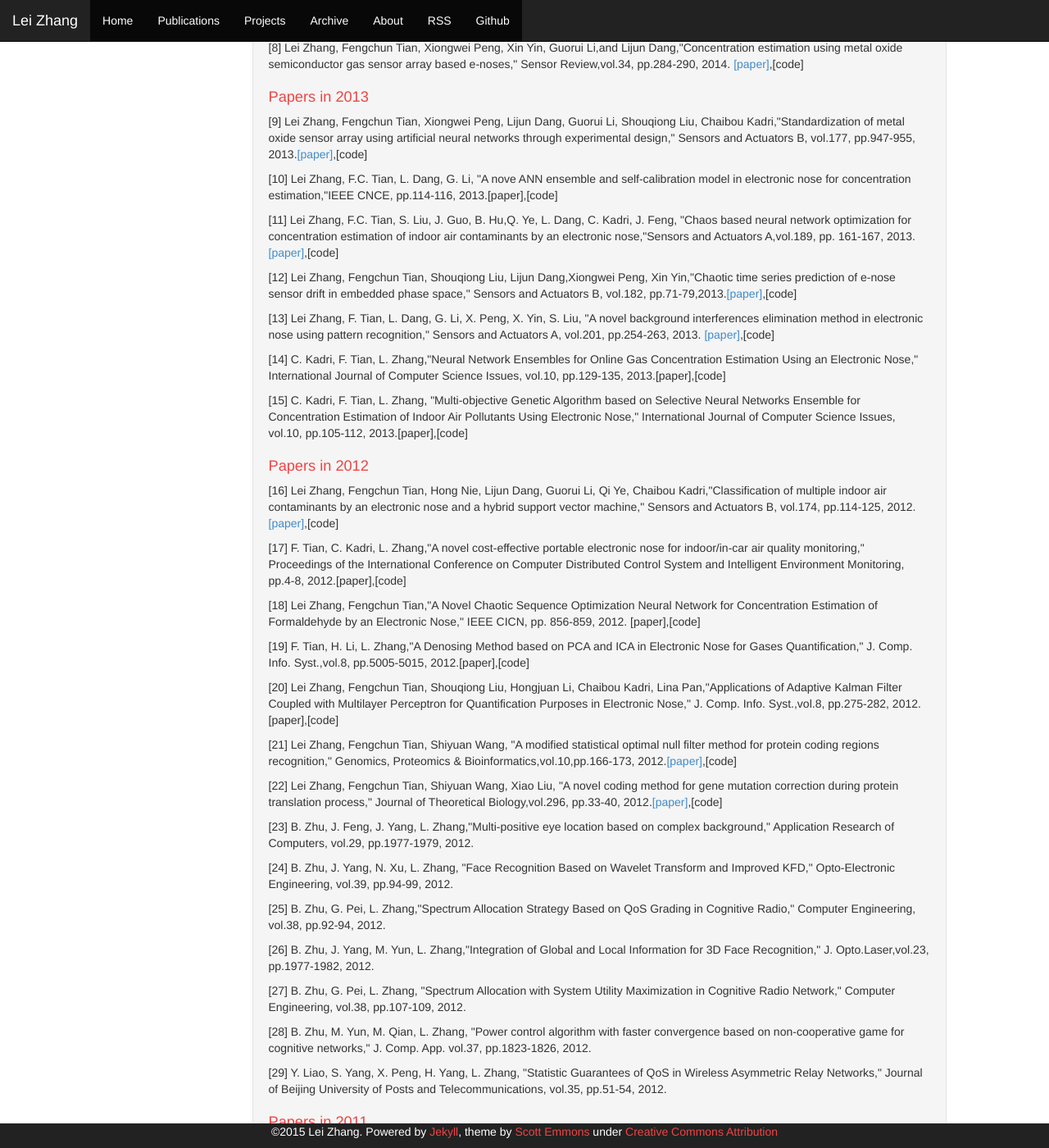
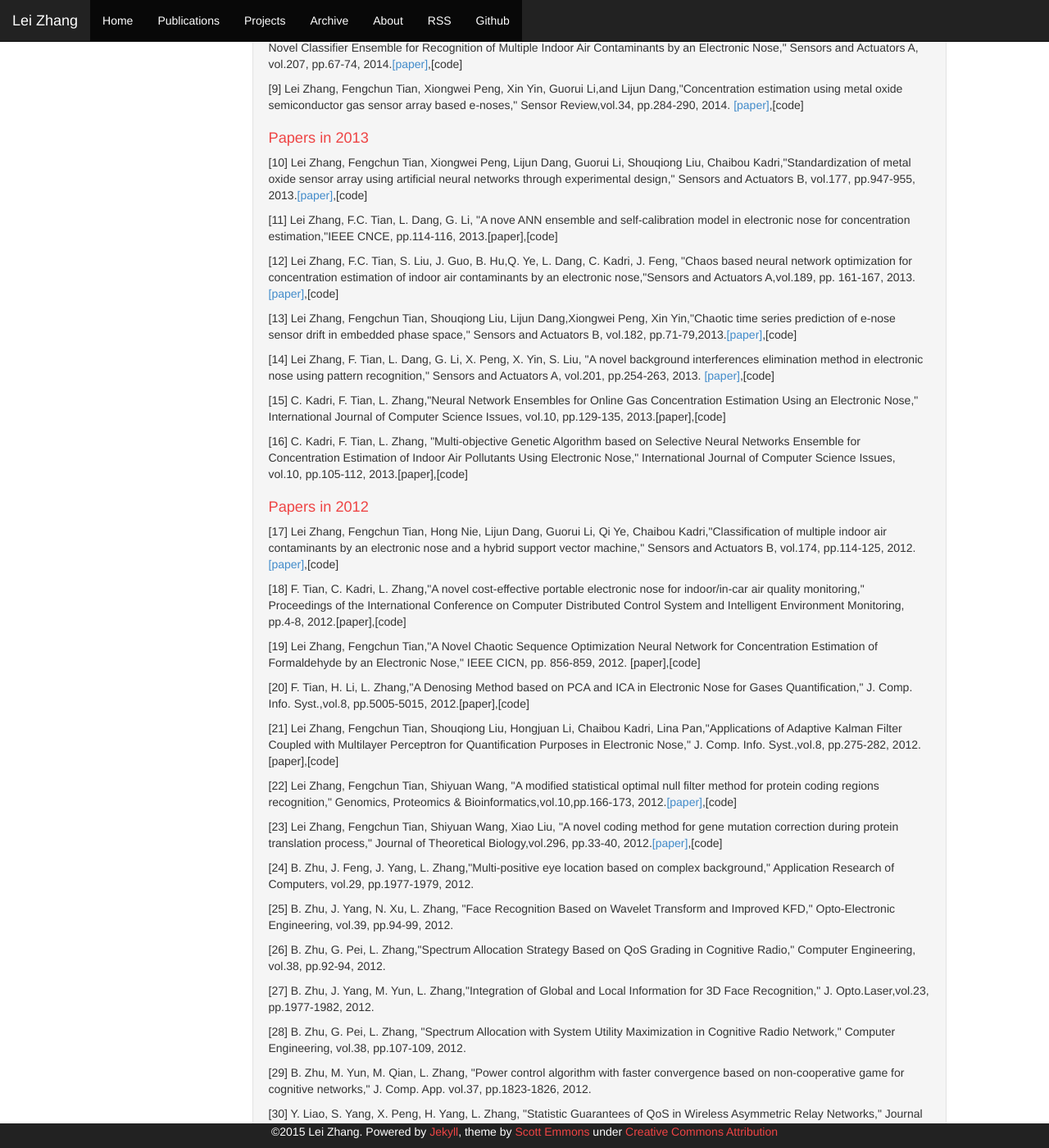
Before and after one commit to DrLeiZhang/website, a Jekyll site: the page built from publications.html, in a window 1280 px wide and 1400 px high, scrolled down 545 px. Shown: the whole window at 82% size. Built offline with Jekyll 4.4.1, drawn with Linux system fonts in a browser that asks for light colours; Markdown is read by kramdown in place of the engine named in the settings; some of the changed lines change nothing that is shown; some of the changed text lies outside the part shown.

Commit message:
Update
Signed-off-by: leizhang@cqu.edu.cn <leizhang@cqu.edu.cn>

```diff
--- a/publications.html
+++ b/publications.html
@@ -5,44 +5,45 @@
 <div class="well">
     <h2>Publications</h2>
     <h1>Papers in 2015</h1>
-    <p> [1] Lei Zhang and David Zhang,"Domain Adaptation Extreme Learning Machines for Drift Compensation in E-nose Systems,"</a> IEEE Transactions on Instrumentation and Measurement,vol.-,no.-,pp.-, 2014. In press.<a href="resources/DAELM.pdf"> [paper]</a>,<a href="resources/DAELM-S.rar"> [code 1]</a>, <a href="resources/DAELM-T.rar"> [code 2]</a></p>
+<p>[1] Xin Yin, Lei Zhang(* corresponding author) and Fengchun Tian, "Temperature Self-modulated Gas Sensing System for Cost-driven IAQ E-nose," IEEE Transactions on Instrumentation and Measurement,2015.[pdf],[code]</p>
+    <p> [2] Lei Zhang and David Zhang,"Domain Adaptation Extreme Learning Machines for Drift Compensation in E-nose Systems,"</a> IEEE Transactions on Instrumentation and Measurement,vol.-,no.-,pp.-, 2014. In press.<a href="resources/DAELM.pdf"> [paper]</a>,<a href="resources/DAELM-S.rar"> [code 1]</a>, <a href="resources/DAELM-T.rar"> [code 2]</a></p>
     <h1>Papers in 2014</h1>
-<p> [2] Lei Zhang and Fengchun Tian,"A new kernel discriminant analysis framework for electronic nose recognition,"Analytica Chimica Acta,vol.816,pp.8-17, 2014.<a href="resources/KNDA.pdf"> [paper]</a>,<a href="resources/KNDA_demo.rar"> [code] </a></p>
-<p> [3] Lei Zhang and David Zhang, "Domain Adaptation Transfer Extreme Learning Machines," Proceedings of International Conference on Elm, vol.1, pp. 103-119, 2014.<a href="resources/DAELM-S.pdf">[paper]</a>,<a href="resources/DAELM-S.rar">[code]</a></p>
-<p>[4] Lei Zhang, Fengchun Tian, Guangshu Pei,"A novel sensor selection using pattern recognition technique in electronic nose,"Measurement, vol.54, pp. 31-39, 2014.<a href="resources/Sensor selection.pdf">[paper]</a>,[code]</p>
-<p>[5] Lei Zhang and Fengchun Tian,"Performance Study of Multilayer Perceptrons in Low-Cost Electronic Nose,"IEEE Transactions on Instrumentation and Measurement, vol.63, pp. 1670-1679, 2014.[paper],[code]</p>
-<p>[6] Lei Zhang, Fengchun Tian, Xiongwei Peng, Xin Yin,"A rapid discreteness correction scheme for reproducibility enhancement among a batch of MOS gas sensors," Sensors and Actuators A,vol.205, pp.170-176, 2014.<a href="resources/Rapid discreteness calibration.pdf">[paper]</a>,[code]</p>
-<p>[7] Lijun Dang, Fengchun Tian, Lei Zhang(*corresponding author), Chaibou Kadri, Xiongwei Peng, Xin Yin, Shouqiong Liu, "A Novel Classifier Ensemble for Recognition of Multiple Indoor Air Contaminants by an Electronic Nose," Sensors and Actuators A, vol.207, pp.67-74, 2014.<a href="resources/Classifier_ensemble.pdf">[paper]</a>,[code]</p>
-<p>[8] Lei Zhang, Fengchun Tian, Xiongwei Peng, Xin Yin, Guorui Li,and Lijun Dang,"Concentration estimation using metal oxide semiconductor gas sensor array based e-noses," Sensor Review,vol.34, pp.284-290, 2014. <a href="resources/PLWE_ANN.pdf">[paper]</a>,[code]</p>
+<p> [3] Lei Zhang and Fengchun Tian,"A new kernel discriminant analysis framework for electronic nose recognition,"Analytica Chimica Acta,vol.816,pp.8-17, 2014.<a href="resources/KNDA.pdf"> [paper]</a>,<a href="resources/KNDA_demo.rar"> [code] </a></p>
+<p> [4] Lei Zhang and David Zhang, "Domain Adaptation Transfer Extreme Learning Machines," Proceedings of International Conference on Elm, vol.1, pp. 103-119, 2014.<a href="resources/DAELM-S.pdf">[paper]</a>,<a href="resources/DAELM-S.rar">[code]</a></p>
+<p>[5] Lei Zhang, Fengchun Tian, Guangshu Pei,"A novel sensor selection using pattern recognition technique in electronic nose,"Measurement, vol.54, pp. 31-39, 2014.<a href="resources/Sensor selection.pdf">[paper]</a>,[code]</p>
+<p>[6] Lei Zhang and Fengchun Tian,"Performance Study of Multilayer Perceptrons in Low-Cost Electronic Nose,"IEEE Transactions on Instrumentation and Measurement, vol.63, pp. 1670-1679, 2014.[paper],[code]</p>
+<p>[7] Lei Zhang, Fengchun Tian, Xiongwei Peng, Xin Yin,"A rapid discreteness correction scheme for reproducibility enhancement among a batch of MOS gas sensors," Sensors and Actuators A,vol.205, pp.170-176, 2014.<a href="resources/Rapid discreteness calibration.pdf">[paper]</a>,[code]</p>
+<p>[8] Lijun Dang, Fengchun Tian, Lei Zhang(*corresponding author), Chaibou Kadri, Xiongwei Peng, Xin Yin, Shouqiong Liu, "A Novel Classifier Ensemble for Recognition of Multiple Indoor Air Contaminants by an Electronic Nose," Sensors and Actuators A, vol.207, pp.67-74, 2014.<a href="resources/Classifier_ensemble.pdf">[paper]</a>,[code]</p>
+<p>[9] Lei Zhang, Fengchun Tian, Xiongwei Peng, Xin Yin, Guorui Li,and Lijun Dang,"Concentration estimation using metal oxide semiconductor gas sensor array based e-noses," Sensor Review,vol.34, pp.284-290, 2014. <a href="resources/PLWE_ANN.pdf">[paper]</a>,[code]</p>
 
 <h1>Papers in 2013</h1>
-<p>[9] Lei Zhang, Fengchun Tian, Xiongwei Peng, Lijun Dang, Guorui Li, Shouqiong Liu, Chaibou Kadri,"Standardization of metal oxide sensor array using artificial neural networks through experimental design," Sensors and Actuators B, vol.177, pp.947-955, 2013.<a href="resources/Standardization.pdf">[paper]</a>,[code]</p>
-<p>[10] Lei Zhang, F.C. Tian, L. Dang, G. Li, "A nove ANN ensemble and self-calibration model in electronic nose for concentration estimation,"IEEE CNCE, pp.114-116, 2013.[paper],[code]</p>
-<p>[11] Lei Zhang, F.C. Tian, S. Liu, J. Guo, B. Hu,Q. Ye, L. Dang, C. Kadri, J. Feng, "Chaos based neural network optimization for concentration estimation of indoor air contaminants by an electronic nose,"Sensors and Actuators A,vol.189, pp. 161-167, 2013.<a href="resources/Chaos_neural_network.pdf">[paper]</a>,[code]</p>
-<p>[12] Lei Zhang, Fengchun Tian, Shouqiong Liu, Lijun Dang,Xiongwei Peng, Xin Yin,"Chaotic time series prediction of e-nose sensor drift in embedded phase space," Sensors and Actuators B, vol.182, pp.71-79,2013.<a href="resources/Drift_prediction.pdf">[paper]</a>,[code]</p>
-<p>[13] Lei Zhang, F. Tian, L. Dang, G. Li, X. Peng, X. Yin, S. Liu, "A novel background interferences elimination method in electronic nose using pattern recognition," Sensors and Actuators A, vol.201, pp.254-263, 2013. <a href="resources/Background_elimination.pdf">[paper]</a>,[code]</p>
-<p>[14] C. Kadri, F. Tian, L. Zhang,"Neural Network Ensembles for Online Gas Concentration Estimation Using an Electronic Nose," International Journal of Computer Science Issues, vol.10, pp.129-135, 2013.[paper],[code]</p>
-<p>[15] C. Kadri, F. Tian, L. Zhang, "Multi-objective Genetic Algorithm based on Selective Neural Networks Ensemble for Concentration Estimation of Indoor Air Pollutants Using Electronic Nose," International Journal of Computer Science Issues, vol.10, pp.105-112, 2013.[paper],[code]</p>
+<p>[10] Lei Zhang, Fengchun Tian, Xiongwei Peng, Lijun Dang, Guorui Li, Shouqiong Liu, Chaibou Kadri,"Standardization of metal oxide sensor array using artificial neural networks through experimental design," Sensors and Actuators B, vol.177, pp.947-955, 2013.<a href="resources/Standardization.pdf">[paper]</a>,[code]</p>
+<p>[11] Lei Zhang, F.C. Tian, L. Dang, G. Li, "A nove ANN ensemble and self-calibration model in electronic nose for concentration estimation,"IEEE CNCE, pp.114-116, 2013.[paper],[code]</p>
+<p>[12] Lei Zhang, F.C. Tian, S. Liu, J. Guo, B. Hu,Q. Ye, L. Dang, C. Kadri, J. Feng, "Chaos based neural network optimization for concentration estimation of indoor air contaminants by an electronic nose,"Sensors and Actuators A,vol.189, pp. 161-167, 2013.<a href="resources/Chaos_neural_network.pdf">[paper]</a>,[code]</p>
+<p>[13] Lei Zhang, Fengchun Tian, Shouqiong Liu, Lijun Dang,Xiongwei Peng, Xin Yin,"Chaotic time series prediction of e-nose sensor drift in embedded phase space," Sensors and Actuators B, vol.182, pp.71-79,2013.<a href="resources/Drift_prediction.pdf">[paper]</a>,[code]</p>
+<p>[14] Lei Zhang, F. Tian, L. Dang, G. Li, X. Peng, X. Yin, S. Liu, "A novel background interferences elimination method in electronic nose using pattern recognition," Sensors and Actuators A, vol.201, pp.254-263, 2013. <a href="resources/Background_elimination.pdf">[paper]</a>,[code]</p>
+<p>[15] C. Kadri, F. Tian, L. Zhang,"Neural Network Ensembles for Online Gas Concentration Estimation Using an Electronic Nose," International Journal of Computer Science Issues, vol.10, pp.129-135, 2013.[paper],[code]</p>
+<p>[16] C. Kadri, F. Tian, L. Zhang, "Multi-objective Genetic Algorithm based on Selective Neural Networks Ensemble for Concentration Estimation of Indoor Air Pollutants Using Electronic Nose," International Journal of Computer Science Issues, vol.10, pp.105-112, 2013.[paper],[code]</p>
 
 <h1>Papers in 2012</h1>
-<p>[16] Lei Zhang, Fengchun Tian, Hong Nie, Lijun Dang, Guorui Li, Qi Ye, Chaibou Kadri,"Classification of multiple indoor air contaminants by an electronic nose and a hybrid support vector machine," Sensors and Actuators B, vol.174, pp.114-125, 2012.<a href="resources/HSVM.pdf">[paper]</a>,[code] </p>
-<p>[17] F. Tian, C. Kadri, L. Zhang,"A novel cost-effective portable electronic nose for indoor/in-car air quality monitoring," Proceedings of the International Conference on Computer Distributed Control System and Intelligent Environment Monitoring, pp.4-8, 2012.[paper],[code]</p>
-<p>[18] Lei Zhang, Fengchun Tian,"A Novel Chaotic Sequence Optimization Neural Network for Concentration Estimation of Formaldehyde by an Electronic Nose," IEEE CICN, pp. 856-859, 2012. [paper],[code]</p>
-<p>[19] F. Tian, H. Li, L. Zhang,"A Denosing Method based on PCA and ICA in Electronic Nose for Gases Quantification," J. Comp. Info. Syst.,vol.8, pp.5005-5015, 2012.[paper],[code]</p>
-<p>[20] Lei Zhang, Fengchun Tian, Shouqiong Liu, Hongjuan Li, Chaibou Kadri, Lina Pan,"Applications of Adaptive Kalman Filter Coupled with Multilayer Perceptron for Quantification Purposes in Electronic Nose," J. Comp. Info. Syst.,vol.8, pp.275-282, 2012.[paper],[code]</p>
-<p>[21] Lei Zhang, Fengchun Tian, Shiyuan Wang, "A modified statistical optimal null filter method for protein coding regions recognition," Genomics, Proteomics & Bioinformatics,vol.10,pp.166-173, 2012.<a href="resources/SONF.pdf">[paper]</a>,[code]</p>
-<p>[22] Lei Zhang, Fengchun Tian, Shiyuan Wang, Xiao Liu, "A novel coding method for gene mutation correction during protein translation process," Journal of Theoretical Biology,vol.296, pp.33-40, 2012.<a href="resources/Protein_coding.pdf">[paper]</a>,[code]</p>
-<p>[23] B. Zhu, J. Feng, J. Yang, L. Zhang,"Multi-positive eye location based on complex background," Application Research of Computers, vol.29, pp.1977-1979, 2012.</p>
-<p>[24] B. Zhu, J. Yang, N. Xu, L. Zhang, "Face Recognition Based on Wavelet Transform and Improved KFD," Opto-Electronic Engineering, vol.39, pp.94-99, 2012.</p>
-<p>[25] B. Zhu, G. Pei, L. Zhang,"Spectrum Allocation Strategy Based on QoS Grading in Cognitive Radio," Computer Engineering, vol.38, pp.92-94, 2012.</p>
-<p>[26] B. Zhu, J. Yang, M. Yun, L. Zhang,"Integration of Global and Local Information for 3D Face Recognition," J. Opto.Laser,vol.23, pp.1977-1982, 2012.</p>
-<p>[27] B. Zhu, G. Pei, L. Zhang, "Spectrum Allocation with System Utility Maximization in Cognitive Radio Network," Computer Engineering, vol.38, pp.107-109, 2012.</p>
-<p>[28] B. Zhu, M. Yun, M. Qian, L. Zhang, "Power control algorithm with faster convergence based on non-cooperative game for cognitive networks," J. Comp. App. vol.37, pp.1823-1826, 2012.</p>
-<p>[29] Y. Liao, S. Yang, X. Peng, H. Yang, L. Zhang, "Statistic Guarantees of QoS in Wireless Asymmetric Relay Networks," Journal of Beijing University of Posts and Telecommunications, vol.35, pp.51-54, 2012.
+<p>[17] Lei Zhang, Fengchun Tian, Hong Nie, Lijun Dang, Guorui Li, Qi Ye, Chaibou Kadri,"Classification of multiple indoor air contaminants by an electronic nose and a hybrid support vector machine," Sensors and Actuators B, vol.174, pp.114-125, 2012.<a href="resources/HSVM.pdf">[paper]</a>,[code] </p>
+<p>[18] F. Tian, C. Kadri, L. Zhang,"A novel cost-effective portable electronic nose for indoor/in-car air quality monitoring," Proceedings of the International Conference on Computer Distributed Control System and Intelligent Environment Monitoring, pp.4-8, 2012.[paper],[code]</p>
+<p>[19] Lei Zhang, Fengchun Tian,"A Novel Chaotic Sequence Optimization Neural Network for Concentration Estimation of Formaldehyde by an Electronic Nose," IEEE CICN, pp. 856-859, 2012. [paper],[code]</p>
+<p>[20] F. Tian, H. Li, L. Zhang,"A Denosing Method based on PCA and ICA in Electronic Nose for Gases Quantification," J. Comp. Info. Syst.,vol.8, pp.5005-5015, 2012.[paper],[code]</p>
+<p>[21] Lei Zhang, Fengchun Tian, Shouqiong Liu, Hongjuan Li, Chaibou Kadri, Lina Pan,"Applications of Adaptive Kalman Filter Coupled with Multilayer Perceptron for Quantification Purposes in Electronic Nose," J. Comp. Info. Syst.,vol.8, pp.275-282, 2012.[paper],[code]</p>
+<p>[22] Lei Zhang, Fengchun Tian, Shiyuan Wang, "A modified statistical optimal null filter method for protein coding regions recognition," Genomics, Proteomics & Bioinformatics,vol.10,pp.166-173, 2012.<a href="resources/SONF.pdf">[paper]</a>,[code]</p>
+<p>[23] Lei Zhang, Fengchun Tian, Shiyuan Wang, Xiao Liu, "A novel coding method for gene mutation correction during protein translation process," Journal of Theoretical Biology,vol.296, pp.33-40, 2012.<a href="resources/Protein_coding.pdf">[paper]</a>,[code]</p>
+<p>[24] B. Zhu, J. Feng, J. Yang, L. Zhang,"Multi-positive eye location based on complex background," Application Research of Computers, vol.29, pp.1977-1979, 2012.</p>
+<p>[25] B. Zhu, J. Yang, N. Xu, L. Zhang, "Face Recognition Based on Wavelet Transform and Improved KFD," Opto-Electronic Engineering, vol.39, pp.94-99, 2012.</p>
+<p>[26] B. Zhu, G. Pei, L. Zhang,"Spectrum Allocation Strategy Based on QoS Grading in Cognitive Radio," Computer Engineering, vol.38, pp.92-94, 2012.</p>
+<p>[27] B. Zhu, J. Yang, M. Yun, L. Zhang,"Integration of Global and Local Information for 3D Face Recognition," J. Opto.Laser,vol.23, pp.1977-1982, 2012.</p>
+<p>[28] B. Zhu, G. Pei, L. Zhang, "Spectrum Allocation with System Utility Maximization in Cognitive Radio Network," Computer Engineering, vol.38, pp.107-109, 2012.</p>
+<p>[29] B. Zhu, M. Yun, M. Qian, L. Zhang, "Power control algorithm with faster convergence based on non-cooperative game for cognitive networks," J. Comp. App. vol.37, pp.1823-1826, 2012.</p>
+<p>[30] Y. Liao, S. Yang, X. Peng, H. Yang, L. Zhang, "Statistic Guarantees of QoS in Wireless Asymmetric Relay Networks," Journal of Beijing University of Posts and Telecommunications, vol.35, pp.51-54, 2012.
 
 <h1>Papers in 2011</h1>
-<p>[30] Lei Zhang, Fengchun Tian, Chai bou Kadri, Guangshu Pei, Hongjuan Li, Lina Pan,"Gases concentration estimation using heuristics and bioinspired optimization models for experimental chemical electronic nose," Sensors and Actuators B, vol.160,pp.760-770, 2011. <a href="resources/Heuristic_neural_network.pdf">[paper]</a>,[code]</p>
-<p>[31] Lei Zhang, F.C. Tian, C. Kadri, B. Xiao, H.J. Li, L. Pan, H. Zhou, "On-Line Sensor Calibration Transfer Among Electronic Nose Instruments for Monitoring Volatile Organic Chemicals in Indoor Air Quality," Sensors and Actuators B, vol.160, pp.899-909, 2011.<a href="resources/On-line_calibration.pdf">[paper]</a>,[code] </p>
+<p>[31] Lei Zhang, Fengchun Tian, Chai bou Kadri, Guangshu Pei, Hongjuan Li, Lina Pan,"Gases concentration estimation using heuristics and bioinspired optimization models for experimental chemical electronic nose," Sensors and Actuators B, vol.160,pp.760-770, 2011. <a href="resources/Heuristic_neural_network.pdf">[paper]</a>,[code]</p>
+<p>[32] Lei Zhang, F.C. Tian, C. Kadri, B. Xiao, H.J. Li, L. Pan, H. Zhou, "On-Line Sensor Calibration Transfer Among Electronic Nose Instruments for Monitoring Volatile Organic Chemicals in Indoor Air Quality," Sensors and Actuators B, vol.160, pp.899-909, 2011.<a href="resources/On-line_calibration.pdf">[paper]</a>,[code] </p>
 
 
 </div>
```
